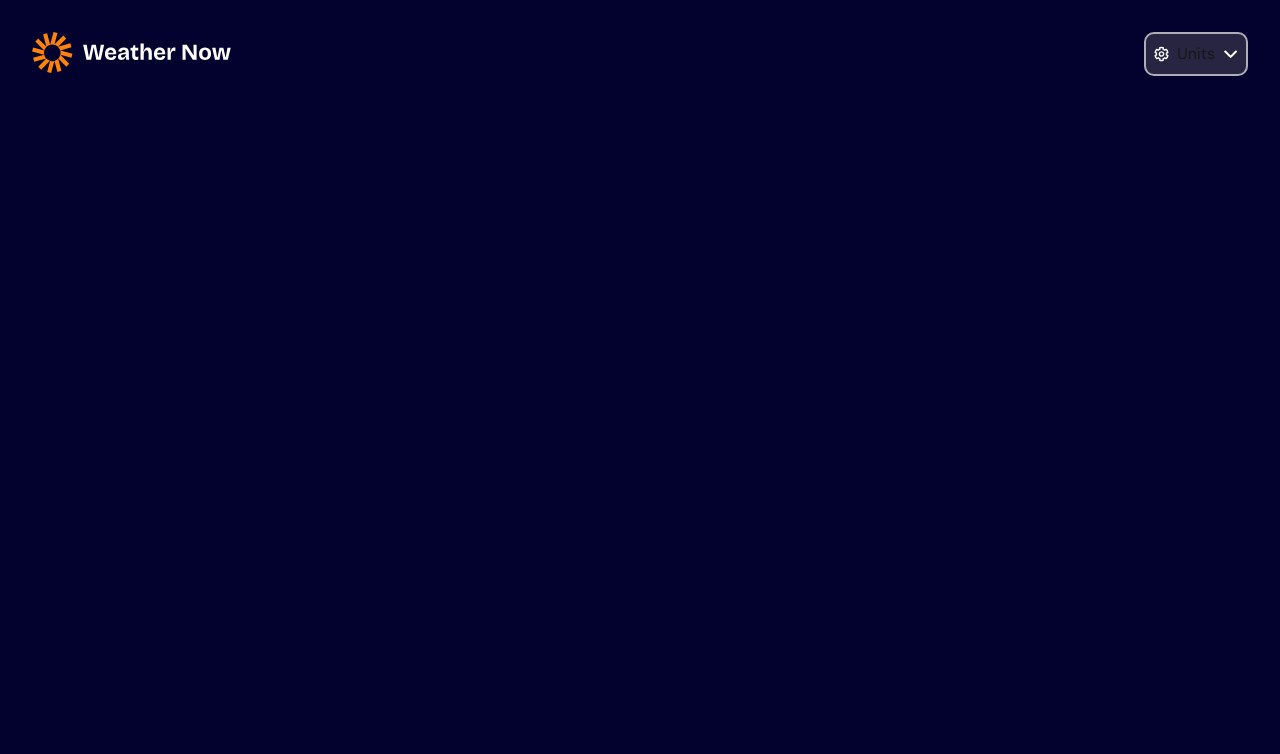
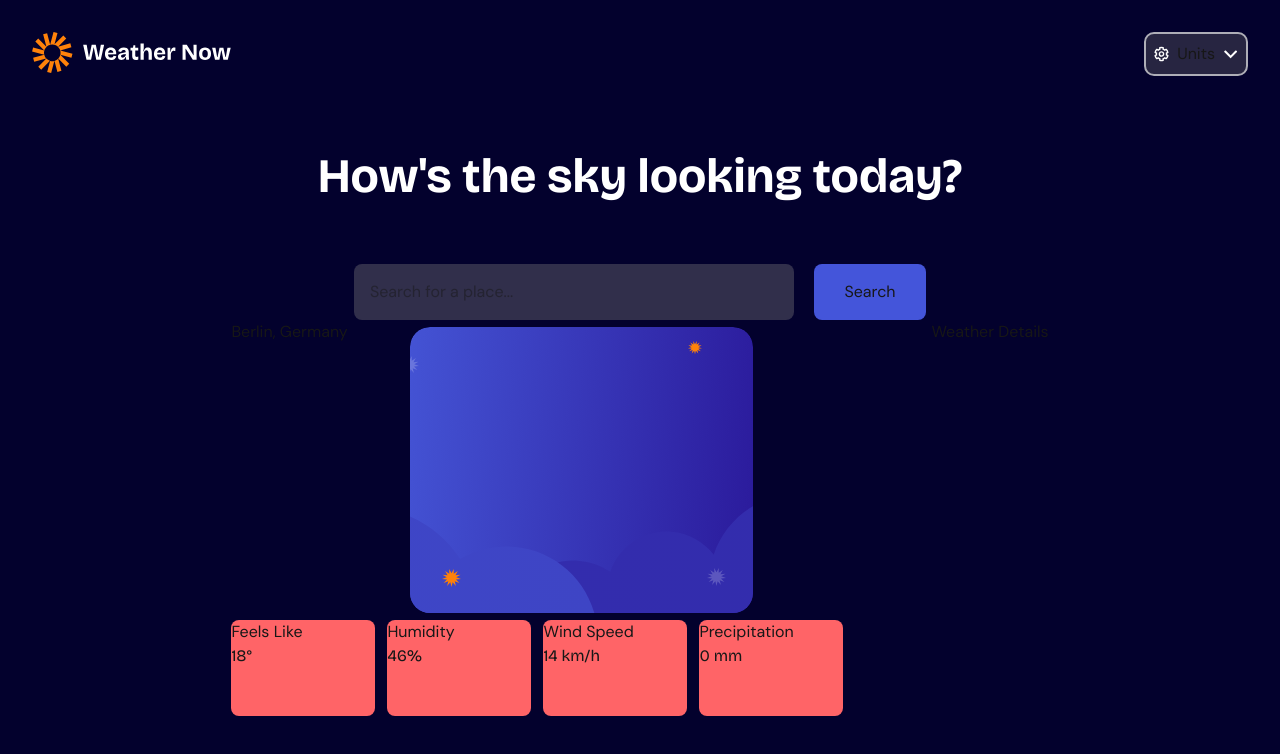
Before and after one commit to CHEGEBB/weather-app, a Next.js app: page / in a window 1280 px wide. Shown: the top 754 px of the page. Built offline with nearby package versions, Linux system fonts and the light colour scheme.

Commit message:
Add weather page layout and styles for improved UI presentation

```diff
--- a/app/page.tsx
+++ b/app/page.tsx
@@ -3,6 +3,7 @@ import UnitsSelector from '@/components/UnitsSelector';
 import Image from 'next/image';
 import React from 'react';
 import { useState } from 'react';
+import '@/sass/weather.scss';
 
 
 function WeatherPage() {
@@ -12,7 +13,8 @@ function WeatherPage() {
     setSelectedValue(event.target.value);
   };
   return (
-    <div className='bg-[#03012d] align-center flex justify-center min-h-screen'>
+    <div className='bg-[#03012d] align-center flex flex-column justify-center min-h-screen'>
+    <div className="main-content">
     <div className="topbar flex flex-row justify-between bg-red-30 min-w-screen h-20 align-center p-8">
       <div className="logo-left">
         <Image
@@ -26,6 +28,71 @@ function WeatherPage() {
       <UnitsSelector/>
       </div>
     </div>
+    <div className="container flex flex-col justify-center align-center min-w-screen ">
+    <div className="content flex flex-col justify-center align-center min-w-screen gap-16 mt-18">
+      <div className="text-sky">
+      <h1 className='text-white text-5xl font-bold text-center'>How&apos;s the sky looking today?</h1>
+      </div>
+    <div className="search flex justify-center align-center gap-5">
+      <input
+        type="text"
+        placeholder="Search for a place..."
+        className="p-4 rounded-lg bg-[#312f4b] w-110 outline-0"
+      />
+      <button className='bg-[#4455da] rounded-lg w-28'>
+        Search
+      </button>
+
+
+    </div>
+
+
+    </div>
+    <div className="cards flex flex-row justify-center align-center min-w-screen">
+        <div className="left-cards">
+          <div className="place-card w-[700px] h-[300px]">
+            Berlin, Germany
+
+          </div>
+          <div className="weather-cards flex flex-row gap-3 ">
+            <div className="feels card w-36 h-24 bg-red-400 rounded-lg">
+              <p>
+                Feels Like
+              </p>
+              <h2>18°</h2>
+            </div>
+            <div className="humidity card card w-36 h-24 bg-red-400 rounded-lg">
+              <p>
+                Humidity
+              </p>
+              <h2>46%</h2>
+          </div>
+            <div className="wind card card w-36 h-24 bg-red-400 rounded-lg">
+              <p>
+                Wind Speed
+              </p>
+              <h2>14 km/h</h2>
+            </div>
+            <div className="precipitation-card card w-36 h-24 bg-red-400 rounded-lg">
+              <p>
+                Precipitation
+              </p>
+              <h2>0 mm</h2>
+            </div>
+          </div>
+
+          <div className="forecast-cards"></div>
+        </div>
+        <div className="right-card">
+          <div className="details-card">
+            Weather Details
+          </div>
+
+        </div>
+      </div>
+      </div>
+
+    </div>
     </div>
   );
 }
--- /dev/null
+++ b/sass/weather.scss
@@ -0,0 +1,10 @@
+.cards{
+    .left-cards{
+        .place-card{
+            background-image: url('../public/assets/images/bg-today-small.svg');
+            background-repeat: no-repeat;
+            background-size: fit;
+            background-position: center;
+        }
+    }
+}
```
